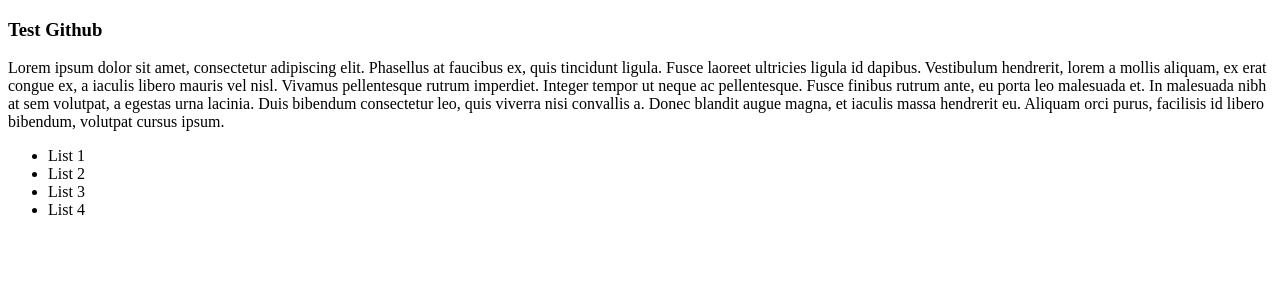
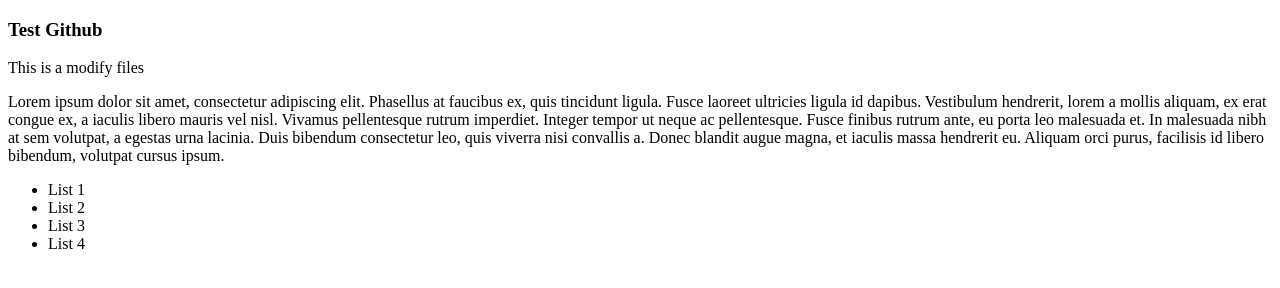
Before and after one commit to EtharAlyousif/GethubTest, a plain HTML site: page index.html in a window 1280 px wide. Drawn offline with Linux system fonts and the light colour scheme.

Commit message:
made changes

```diff
--- a/index.html
+++ b/index.html
@@ -7,6 +7,9 @@
 
 <div class="container"><!-- Container Start -->
 <h3>Test Github</h3>
+
+<p>This is a modify files</p>
+
 <p>Lorem ipsum dolor sit amet, consectetur adipiscing elit. Phasellus at faucibus ex, quis tincidunt ligula. Fusce laoreet ultricies ligula id dapibus. Vestibulum hendrerit, lorem a mollis aliquam, ex erat congue ex, a iaculis libero mauris vel nisl. Vivamus pellentesque rutrum imperdiet. Integer tempor ut neque ac pellentesque. Fusce finibus rutrum ante, eu porta leo malesuada et. In malesuada nibh at sem volutpat, a egestas urna lacinia. Duis bibendum consectetur leo, quis viverra nisi convallis a. Donec blandit augue magna, et iaculis massa hendrerit eu. Aliquam orci purus, facilisis id libero bibendum, volutpat cursus ipsum. </p>
 </div><!-- Container End -->
 
```
